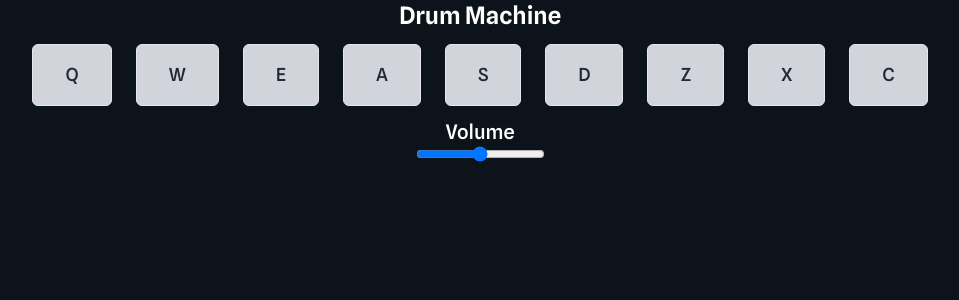
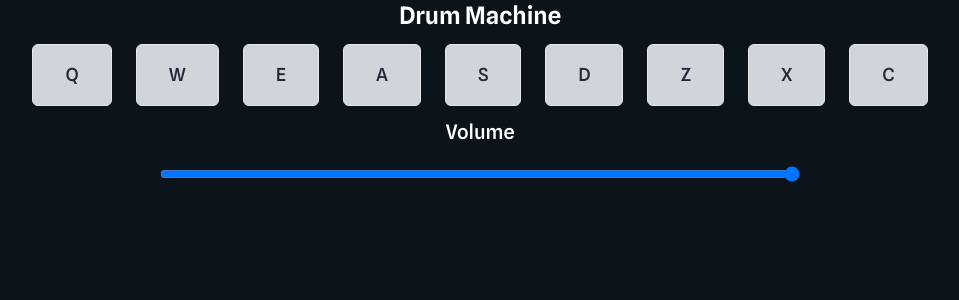
Before and after one commit to gift56/Drum-machine, a React (Vite) app: page / in a window 1280 px wide. Shown: the top 300 px of the page, without its empty margins (160-1119 px from the left). Built offline with nearby package versions, Linux system fonts and the light colour scheme.

Commit message:
working on volume

```diff
--- a/src/App.tsx
+++ b/src/App.tsx
@@ -5,6 +5,7 @@ import { audioSound } from "./data/audioSound";
 
 const App = () => {
   const [active, setActive] = useState(false);
+  const [volume, setVolume] = useState(1)
 
   return (
     <main className="bg-[#0C131A] w-full text-white h-screen">
@@ -18,7 +19,7 @@ const App = () => {
             active={active}
           />
         ))}
-        <Volume />
+        <Volume volume={volume} setVolume={setVolume} />
       </div>
     </main>
   );
--- a/src/components/Volume.tsx
+++ b/src/components/Volume.tsx
@@ -1,8 +1,16 @@
-const Volume = () => {
+const Volume = ({ setVolume, volume }: any) => {
   return (
-    <div className="flex flex-col items-center justify-center">
+    <div className="flex flex-col gap-5 items-center justify-center">
       <h4 className="text-xl font-medium">Volume</h4>
-      <input type="range" step={0.01} />
+      <input
+        type="range"
+        step={0.01}
+        max="1"
+        min="0"
+        className="w-[50%]"
+        value={volume}
+        onChange={(e) => setVolume(e.target.value)}
+      />
     </div>
   );
 };
```
